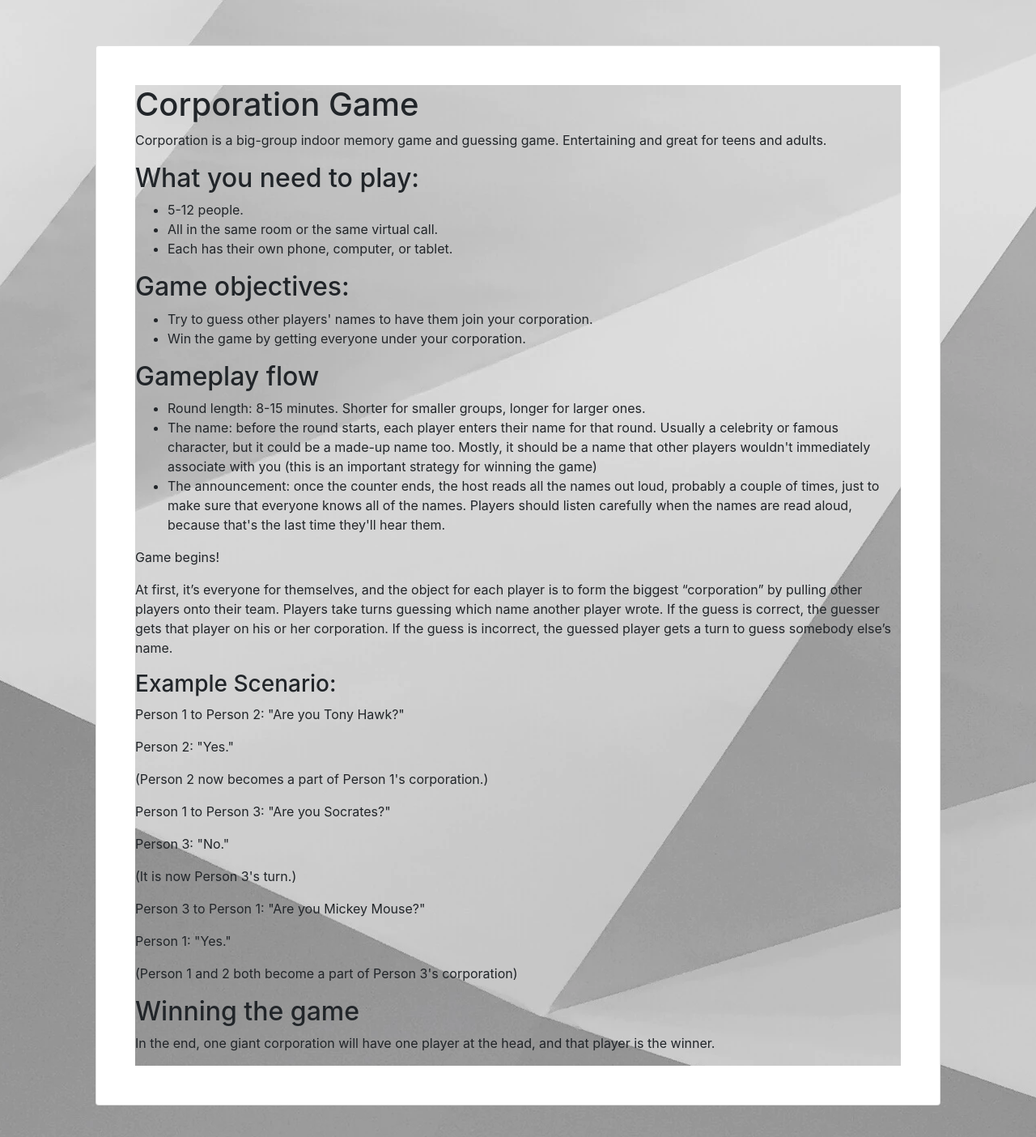
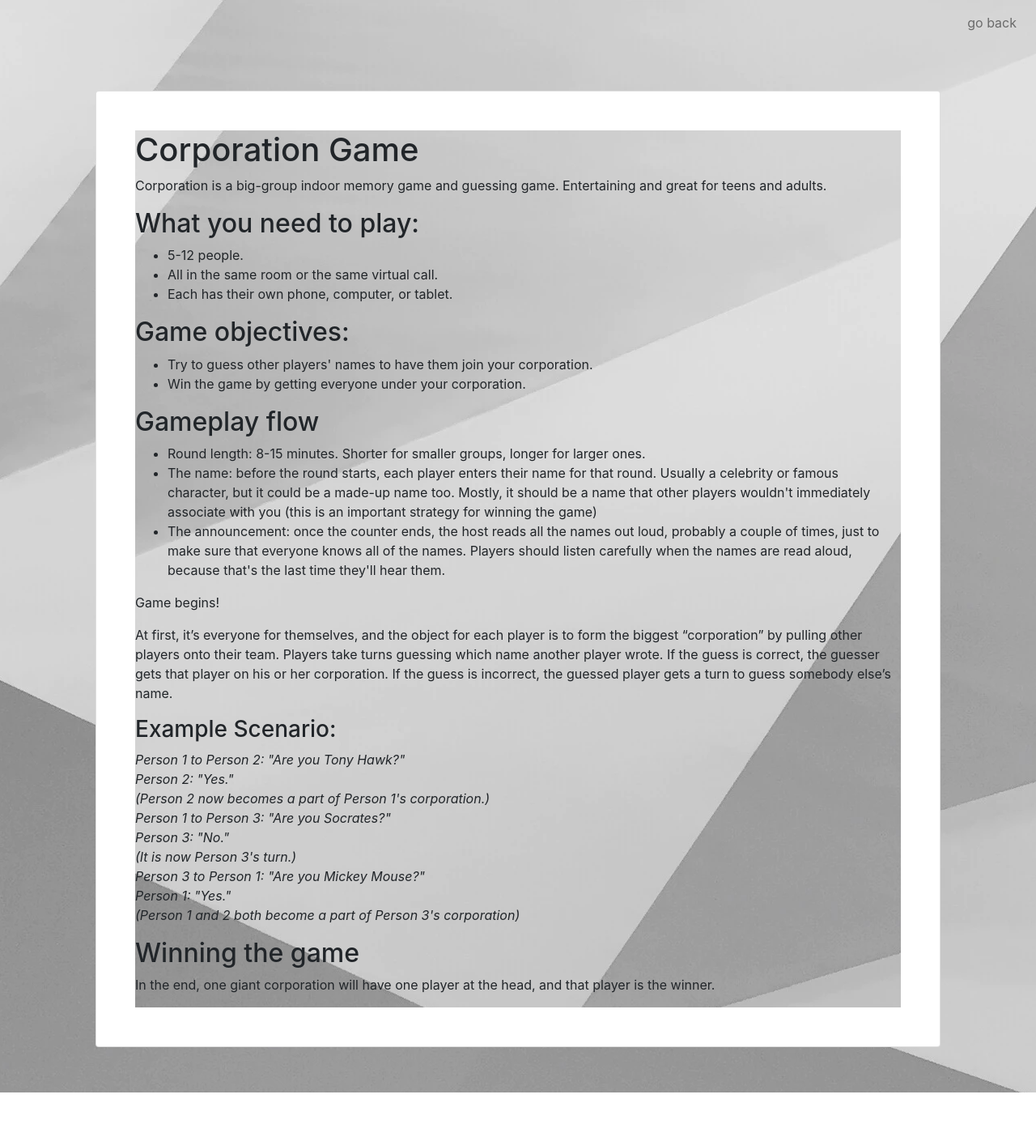
Before and after one commit to princethepatel/corporation, an Angular app in the folder frontend/: page /game-rules in a window 1280 px wide. Shown: the top 1404 px of the page at 81% size. After the commit the page ends 1349 px from the top, so only its background shows below. Built offline with nearby package versions, Linux system fonts and the light colour scheme.

Commit message:
view all players vertically

```diff
--- a/frontend/src/app/components/game-rules/game-rules.component.html
+++ b/frontend/src/app/components/game-rules/game-rules.component.html
@@ -1,3 +1,13 @@
+<div class="navbar navbar-expand-lg navbar-light navbar-lewagon row mr-0 ml-0">
+    <div class="col-lg d-flex justify-content-end px-0">
+        <ul class="navbar-nav text-center">
+            <li class="nav-item">
+                <a class="nav-link" href="./">go back</a>
+            </li>
+        </ul>
+    </div>
+</div>
+
 <section class="background-radial-gradient overflow-hidden">
     <div class="container px-4 py-2 px-md-5 text-lg-start my-5">
         <div class=" mb-5 mb-lg-0 position-relative">
@@ -29,15 +39,15 @@
                     <p>Game begins!</p>
                     <p>At first, it’s everyone for themselves, and the object for each player is to form the biggest “corporation” by pulling other players onto their team. Players take turns guessing which name another player wrote. If the guess is correct, the guesser gets that player on his or her corporation. If the guess is incorrect, the guessed player gets a turn to guess somebody else’s name.</p>
                     <h3>Example Scenario:</h3>
-                    <p>Person 1 to Person 2: "Are you Tony Hawk?"</p>
-                    <p>Person 2: "Yes."</p>
-                    <p>(Person 2 now becomes a part of Person 1's corporation.)</p>
-                    <p>Person 1 to Person 3: "Are you Socrates?"</p>
-                    <p>Person 3: "No."</p>
-                    <p>(It is now Person 3's turn.)</p>
-                    <p>Person 3 to Person 1: "Are you Mickey Mouse?"</p>
-                    <p>Person 1: "Yes."</p>
-                    <p>(Person 1 and 2 both become a part of Person 3's corporation)</p>
+                    <p><i>Person 1 to Person 2: "Are you Tony Hawk?"<br>
+                    Person 2: "Yes."<br>
+                        (Person 2 now becomes a part of Person 1's corporation.)<br>
+                        Person 1 to Person 3: "Are you Socrates?"<br>
+                        Person 3: "No."<br>
+                        (It is now Person 3's turn.)<br>
+                        Person 3 to Person 1: "Are you Mickey Mouse?"<br>
+                        Person 1: "Yes."<br>
+                        (Person 1 and 2 both become a part of Person 3's corporation)</i></p>
                     <h2>Winning the game</h2>
                     <p>In the end, one giant corporation will have one player at the head, and that player is the winner.</p>
                     </body>
--- a/frontend/src/app/components/room/room.component.html
+++ b/frontend/src/app/components/room/room.component.html
@@ -17,6 +17,6 @@
   </div>
 </nav>
 <div class="container" id="containerBody">
-    <div class="d-flex align-items-center justify-content-center" style="height: 250px;" id="mainBody">
+    <div class=" align-items-center justify-content-center" style="height: 800px; overflow: scroll;" id="mainBody">
     </div>
 </div>
--- a/frontend/src/index.html
+++ b/frontend/src/index.html
@@ -9,6 +9,8 @@
   <link rel="stylesheet" href="https://cdn.jsdelivr.net/npm/bootstrap@4.4.1/dist/css/bootstrap.min.css">
   <link rel="icon" type="image/x-icon" href="favicon.ico">
 </head>
+<script async src="https://www.googletagmanager.com/gtag/js?id=G-0V4BCERJRC"></script>
+<script> window.dataLayer = window.dataLayer || []; function gtag(){dataLayer.push(arguments);} gtag('js', new Date()); gtag('config', 'G-0V4BCERJRC'); </script>
 <body>
   <app-root></app-root>
 </body>
```
Also changed, not shown: frontend/src/app/components/join-room/join-room.component.html (+0 -7 lines).
